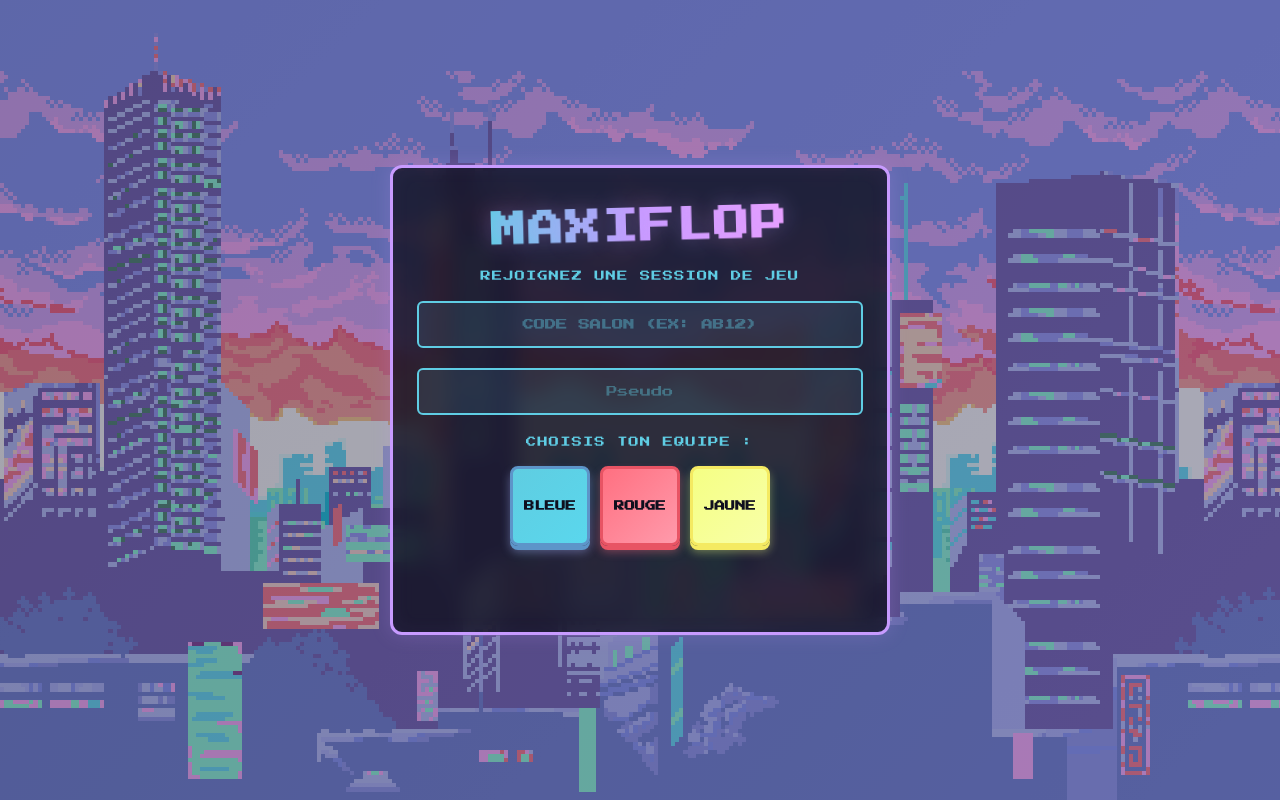
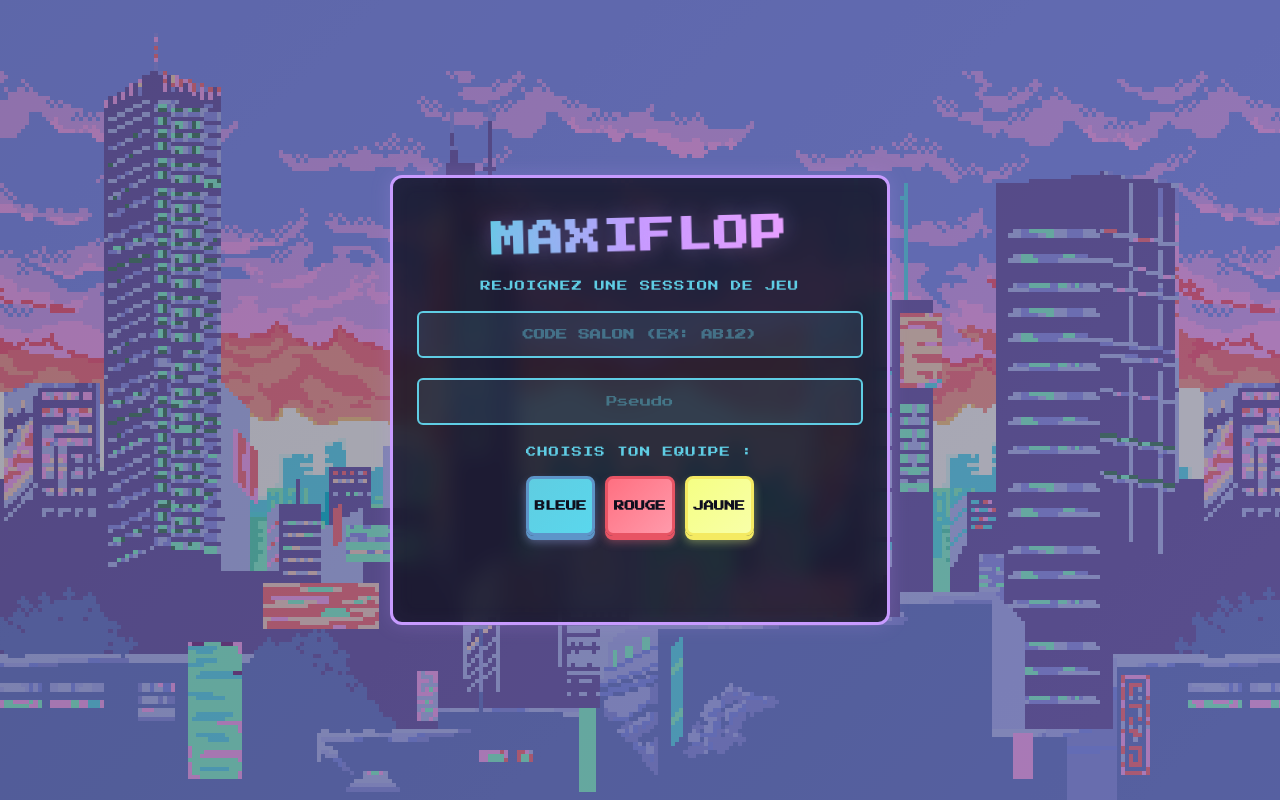
Before and after one commit to Alexandre94460vlt/MaxiFlop-Server, a plain HTML site: page maxiflop-smartphone/index.html in a window 1280 px wide. Drawn offline with nearby package versions, Linux system fonts and the light colour scheme; no server answers.

Commit message:
Update style.css

```diff
--- a/maxiflop-smartphone/style.css
+++ b/maxiflop-smartphone/style.css
@@ -211,9 +211,9 @@ input:focus {
     cursor: pointer;
     transition: all 0.08s ease;
     box-shadow: 0 4px 0 0, 0 6px 10px rgba(0, 0, 0, 0.4);
-    min-height: 80px;
-    width: 100%;
-    aspect-ratio: 1;
+    min-height: 60px; /* Réduit un peu la hauteur pour laisser respirer l'input */
+    width: 100%; /* Laisse le grid parent s'occuper de la largeur */
+    /* aspect-ratio: 1; <-- SUPPRIMÉ pour éviter que le bouton devienne géant */
     color: white;
 }
 
```
